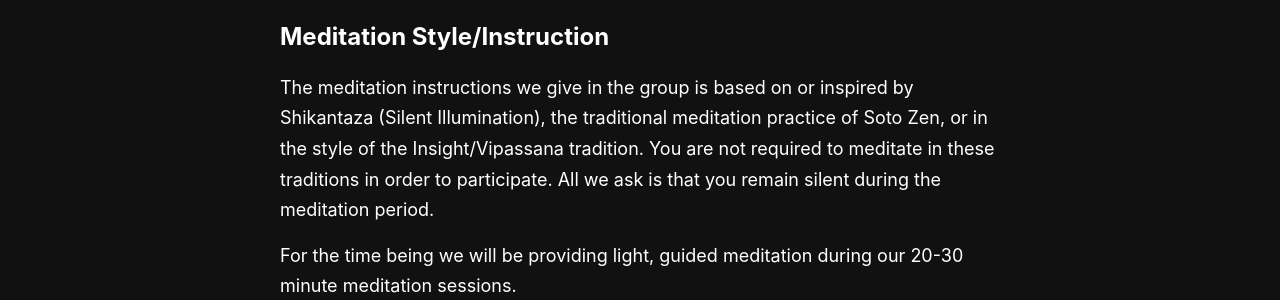
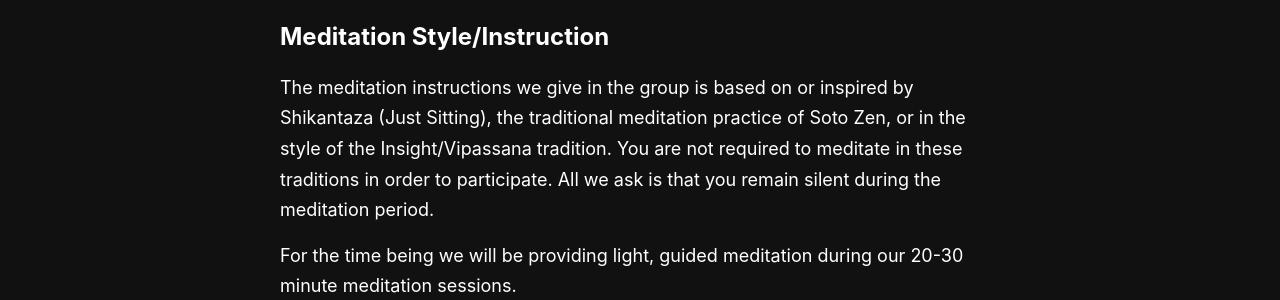
Before and after one commit to rykener/transsangha, a Jekyll site: the page built from _pages/index.md, in a window 1280 px wide. Shown: the part 1297-1597 px from the top of the page. Built offline with Jekyll 4.4.1, drawn with Linux system fonts in a browser that asks for light colours.

Commit message:
minor changes

```diff
--- a/_pages/index.md
+++ b/_pages/index.md
@@ -33,7 +33,7 @@ We are not Buddhist teachers.
 
 ## Meditation Style/Instruction
 
-The meditation instructions we give in the group is based on or inspired by Shikantaza (Silent Illumination), the traditional meditation practice of Soto Zen, or in the style of the Insight/Vipassana tradition. You are not required to meditate in these traditions in order to participate. All we ask is that you remain silent during the meditation period.
+The meditation instructions we give in the group is based on or inspired by Shikantaza (Just Sitting), the traditional meditation practice of Soto Zen, or in the style of the Insight/Vipassana tradition. You are not required to meditate in these traditions in order to participate. All we ask is that you remain silent during the meditation period.
 
 For the time being we will be providing light, guided meditation during our 20-30 minute meditation sessions.
 
```
Also changed, not shown: _pages/contact.md (+0 -2 lines).
